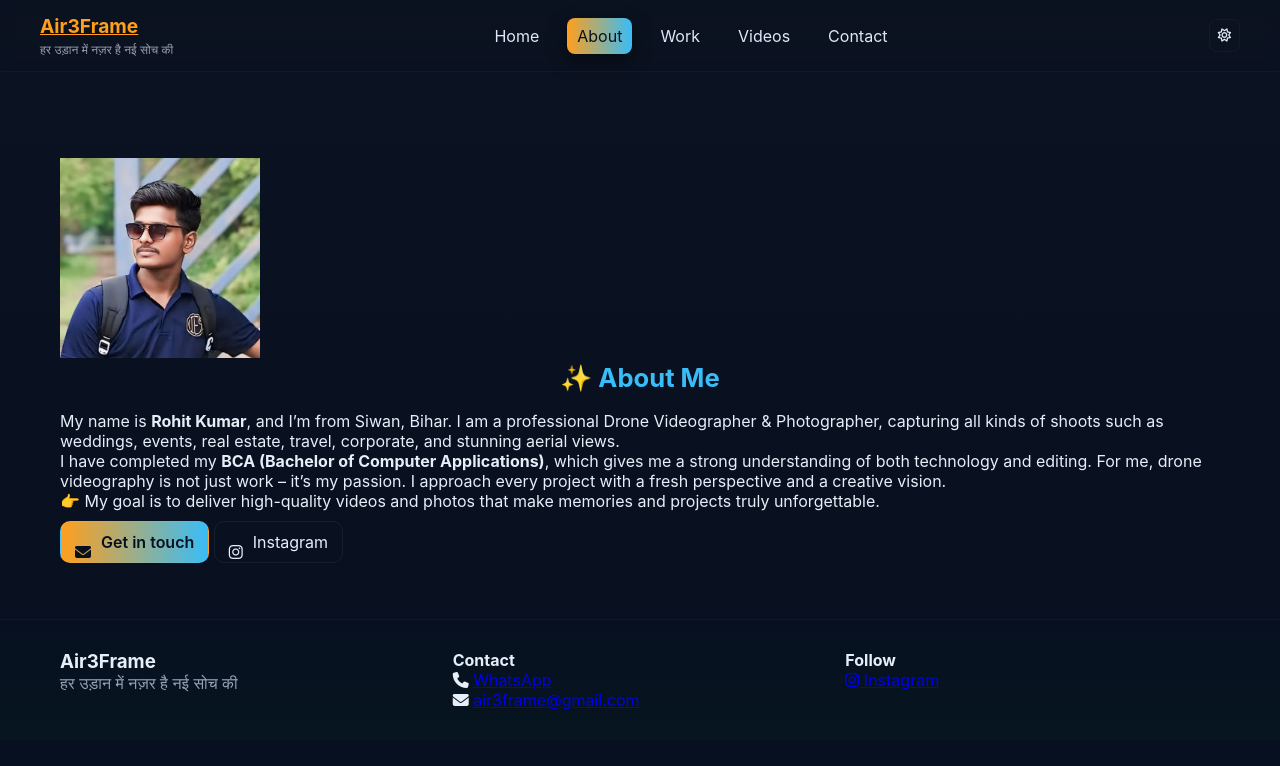
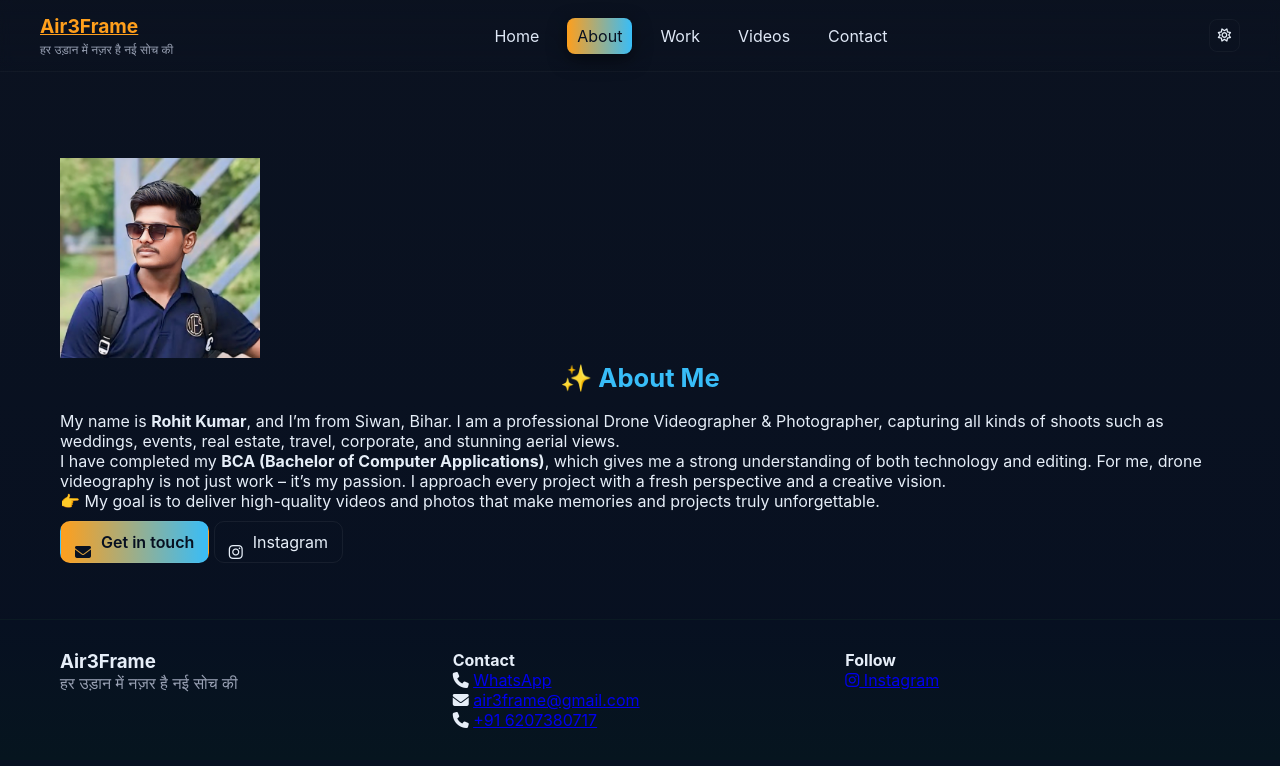
Before and after one commit to Satyam6201/Air3Frame-, a plain HTML site: page about.html in a window 1280 px wide. Drawn offline with Linux system fonts and the light colour scheme.

Commit message:
first commit

```diff
--- a/about.html
+++ b/about.html
@@ -68,6 +68,8 @@
         <h4>Contact</h4>
         <p><i class="fa-solid fa-phone"></i> <a href="https://wa.me/message/JAPY2SHUUAGJI1" target="_blank">WhatsApp</a></p>
         <p><i class="fa-solid fa-envelope"></i> <a href="mailto:air3frame@gmail.com">air3frame@gmail.com</a></p>
+        <p><i class="fa-solid fa-phone"></i> <a href="tel:+916207380717">+91 6207380717</a></p>
+
       </div>
 
       <div>
```
